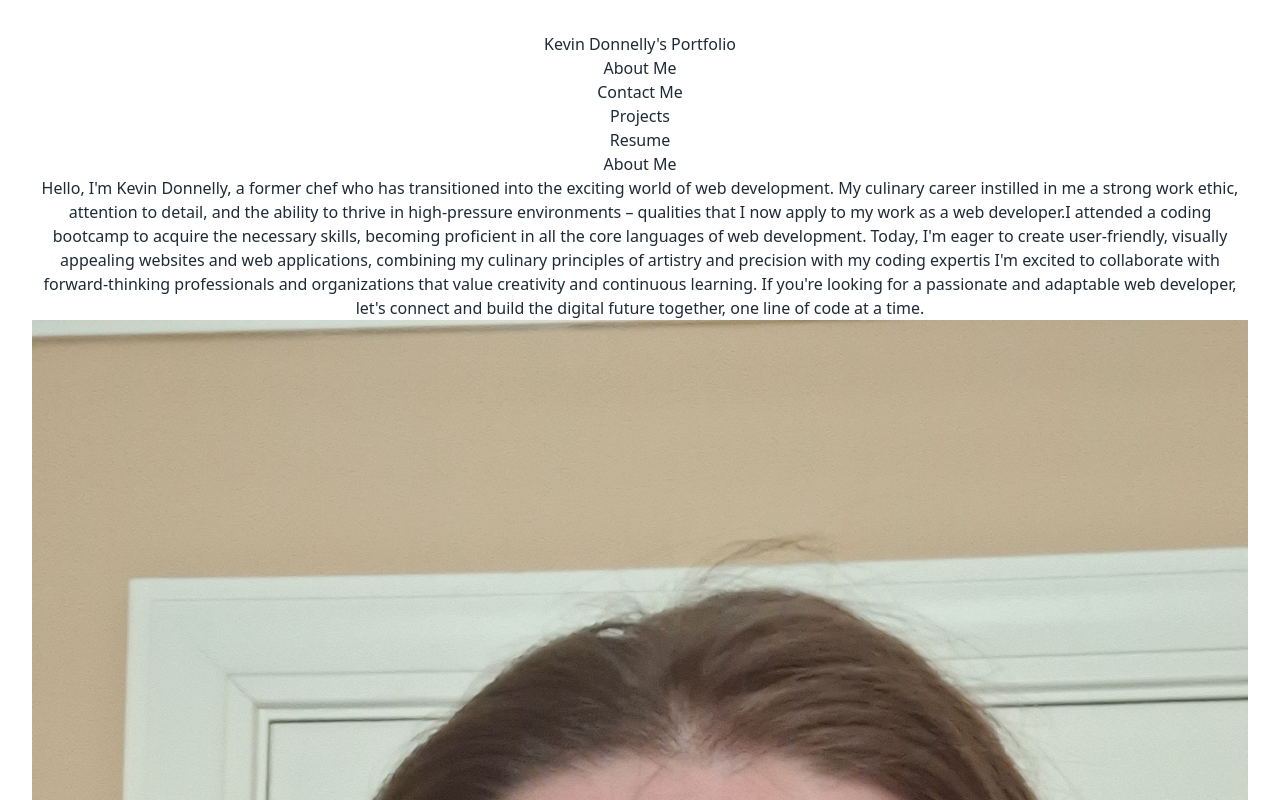
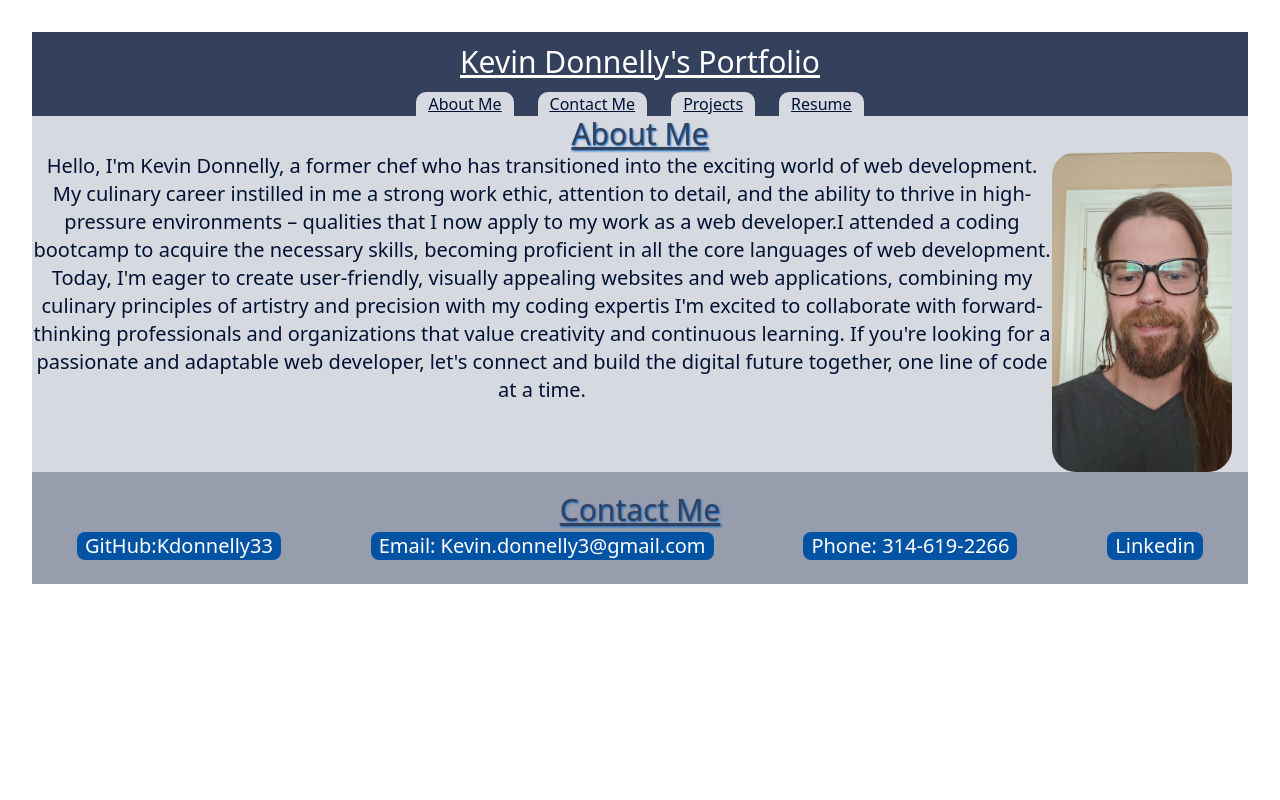
Before and after one commit to KDonnelly33/portfolio-react, a React (Vite) app: page / in a window 1280 px wide. Shown: the top 800 px of the page. Built offline with nearby package versions, Linux system fonts and the light colour scheme.

Commit message:
began adding styling to components

```diff
--- a/src/App.jsx
+++ b/src/App.jsx
@@ -14,7 +14,7 @@ function App() {
   return (
     <>
       <Header />
-      <main>
+      <main className='lightgrey-background'>
         <Outlet />
           </main>
           <Footer />
--- a/src/components/Footer.jsx
+++ b/src/components/Footer.jsx
@@ -1,12 +1,12 @@
 export default function Footer() {
     return(
-        <footer>
-        <h4>Contact Me</h4>
-        <div>
-            <a href="https://github.com/KDonnelly33" target="_blank">GitHub:Kdonnelly33</a>
-            <a href="mailto:kevin.donnelly3@gmail.com">Email: Kevin.donnelly3@gmail.com</a>
-            <a href="tel:3146192266">Phone: 314-619-2266</a>
-            <a href="https://www.linkedin.com/in/kevin-donnelly-5a015a295/" target="">Linkedin</a>
+        <footer className="medgrey-background py-5 ">
+        <h5 className="text-3xl header-text underline text-center ">Contact Me</h5>
+        <div className="flex flex-col justify-center items-center lg:flex-row lg:justify-around">
+            <a className="footer-link text-xl m-1 px-2 rounded-lg " href="https://github.com/KDonnelly33" target="_blank">GitHub:Kdonnelly33</a>
+            <a className="footer-link text-xl m-1 px-2 rounded-lg "  href="mailto:kevin.donnelly3@gmail.com">Email: Kevin.donnelly3@gmail.com</a>
+            <a className="footer-link text-xl m-1 px-2 rounded-lg "  href="tel:3146192266">Phone: 314-619-2266</a>
+            <a className="footer-link text-xl m-1 px-2 rounded-lg "  href="https://www.linkedin.com/in/kevin-donnelly-5a015a295/" target="_blank">Linkedin</a>
         </div>
 
 </footer>
--- a/src/components/Header.jsx
+++ b/src/components/Header.jsx
@@ -3,8 +3,8 @@ import Navbar from "./Navbar";
 
 export default function Header() {
     return (
-       <header>
-    <h1>Kevin Donnelly's Portfolio</h1>
+       <header className="darkgrey-background flex flex-col justify-center items-center ">
+    <h1 className="text-white text-3xl underline p-3">Kevin Donnelly's Portfolio</h1>
     <Navbar/>
   </header>
     )
--- a/src/components/NavTabs.jsx
+++ b/src/components/NavTabs.jsx
@@ -1,10 +1,10 @@
 export default function NavTabs({links}) {
     return (
       <nav>
-        <div>
-            <ul>
+        <div >
+            <ul className="flex flex-row ">
             {links.map((link) => (
-            <li key={link.key}>{link}</li>
+            <li className="lightgrey-background mx-3 px-3 round-top-corners link text-color" key={link.key}>{link}</li>
             ))}
             </ul>
         </div>
--- a/src/index.css
+++ b/src/index.css
@@ -1,3 +1,38 @@
 @tailwind base;
 @tailwind components;
 @tailwind utilities;
+
+.darkgrey-background {
+    background-color : #33415C;
+}
+.lightgrey-background {
+    background-color : #d6d9e0;
+}
+.medgrey-background {
+    background-color : #979DAC;
+}
+
+.round-top-corners {
+    border-top-left-radius: 10px;
+    border-top-right-radius: 10px;
+  }
+
+.link:hover {
+    background-color: #7D8597;
+}
+
+.header-text {
+    color: #33415C;
+    text-shadow: 1px 1px 2px #0466C8 ;
+}
+
+.text-color {
+    color: #001233;
+}
+.footer-link {
+    color: white;
+    background-color: #0353A4;
+}
+.footer-link:hover {
+    background-color: #023E7D;
+}
--- a/src/pages/AboutMe.jsx
+++ b/src/pages/AboutMe.jsx
@@ -1,9 +1,11 @@
 export default function AboutMe () {
     return (
-<section>
-<h2>About Me</h2>
-<p>Hello, I'm Kevin Donnelly, a former chef who has transitioned into the exciting world of web development. My culinary career instilled in me a strong work ethic, attention to detail, and the ability to thrive in high-pressure environments – qualities that I now apply to my work as a web developer.I attended a coding bootcamp to acquire the necessary skills, becoming proficient in all the core languages of web development. Today, I'm eager to create user-friendly, visually appealing websites and web applications, combining my culinary principles of artistry and precision with my coding expertis I'm excited to collaborate with forward-thinking professionals and organizations that value creativity and continuous learning. If you're looking for a passionate and adaptable web developer, let's connect and build the digital future together, one line of code at a time.</p>
-<img src='../../me.jpg' alt="Kevin Donnelly selfie"/>
+<section >
+<h2 className="text-3xl header-text underline text-center  ">About Me</h2>
+<div className="flex flex-col lg:flex-row">
+<p className="text-color text-xl">Hello, I'm Kevin Donnelly, a former chef who has transitioned into the exciting world of web development. My culinary career instilled in me a strong work ethic, attention to detail, and the ability to thrive in high-pressure environments – qualities that I now apply to my work as a web developer.I attended a coding bootcamp to acquire the necessary skills, becoming proficient in all the core languages of web development. Today, I'm eager to create user-friendly, visually appealing websites and web applications, combining my culinary principles of artistry and precision with my coding expertis I'm excited to collaborate with forward-thinking professionals and organizations that value creativity and continuous learning. If you're looking for a passionate and adaptable web developer, let's connect and build the digital future together, one line of code at a time.</p>
+<img className="h-80 w-50 rounded-3xl m-auto lg:mr-4  "src='../../me.jpg' alt="Kevin Donnelly selfie"/>
+</div>
 </section>
     )
 };
--- a/src/pages/ContactForm.jsx
+++ b/src/pages/ContactForm.jsx
@@ -35,9 +35,10 @@ export default function ContactForm() {
 
   return (
     <section>
-      <h4>Contact Me</h4>
-      <form onSubmit={handleFormSubmit}>
+      <h4 className="text-3xl header-text underline text-center mb-4 ">Contact Me</h4>
+      <form className="flex flex-col justify-center items-center "onSubmit={handleFormSubmit}>
         <input
+        className="w-1/3 px-3 py-2 m-2 rounded-md shadow-lg"
           type="text"
           name="name"
           placeholder="Name"
@@ -45,13 +46,15 @@ export default function ContactForm() {
           onChange={handleInputChange}
         />
         <input
+        className="w-1/3 px-3 py-2 m-2 rounded-md shadow-lg"
           type="email"
           name="email"
           placeholder="Email"
           value={email}
           onChange={handleInputChange}
         />
-        <input type="text" name="message" placeholder="Message" />
+
+        <input className="w-11/12 px-3 py-2 m-2 rounded-md shadow-lg" type="text" name="message" placeholder="Message" />
         <button type="submit">Submit</button>
       </form>
       {errorMessage && (
--- a/src/pages/Resume.jsx
+++ b/src/pages/Resume.jsx
@@ -2,10 +2,10 @@ export default function Resume() {
     return (
 
         <div>
-        <h1>Resume and Skills</h1>
-        <a href="https://docs.google.com/document/d/1GSRD77QBLVxhV0JopDiELKZvfRb03S4qktEF-3JZ6KA/edit" class="text-blue-500 underline">To view my resume Click here</a>.
-        <h2>Languages & Skills:</h2>
-           <div >
+        <h3 className="text-3xl header-text underline text-center mb-4 ">Resume</h3>
+        <a href="https://docs.google.com/document/d/1GSRD77QBLVxhV0JopDiELKZvfRb03S4qktEF-3JZ6KA/edit" className="darkgrey-background text-white text-3xl px-3  flex justify-center ">To view my resume Click here</a>.
+        <h4  className="text-3xl header-text underline text-center mb-4 ">Languages & Skills:</h4>
+           <div className="flex flex-row flex-wrap justify-around ">
            <a href="https://babeljs.io/" target="_blank" rel="noreferrer"> <img src="https://www.vectorlogo.zone/logos/babeljs/babeljs-icon.svg"  alt="babel" width="50" height="50"/> </a>
            <a href="https://getbootstrap.com" target="_blank" rel="noreferrer"> <img src="https://raw.githubusercontent.com/devicons/devicon/master/icons/bootstrap/bootstrap-plain-wordmark.svg"  alt="bootstrap" width="50" height="50"/> </a>
             <a href="https://www.w3schools.com/css/" target="_blank" rel="noreferrer"> <img src="https://raw.githubusercontent.com/devicons/devicon/master/icons/css3/css3-original-wordmark.svg"  alt="css3" width="50" height="50"/> </a>
```
